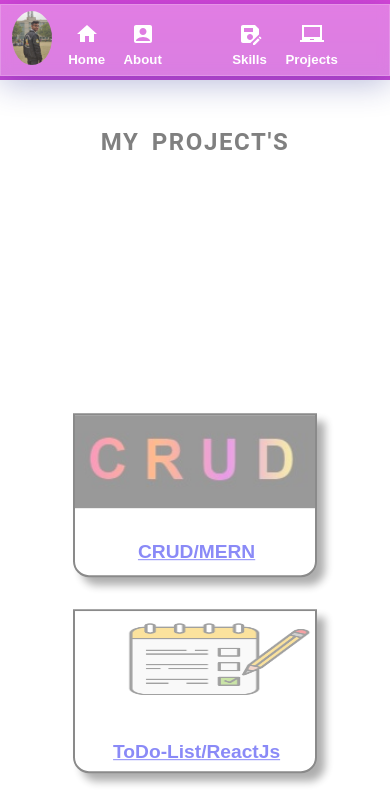
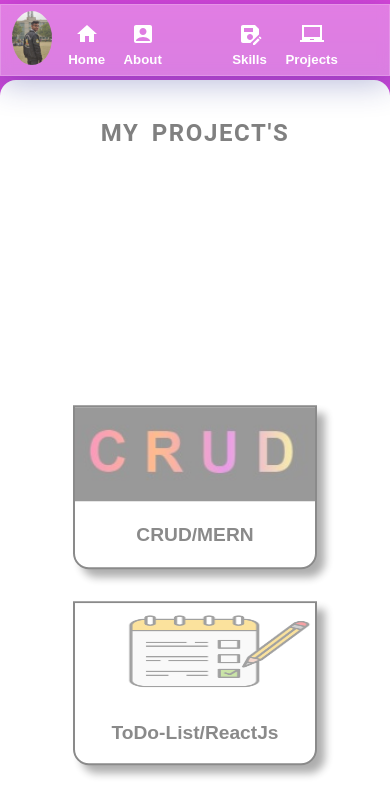
Before and after one commit to Sandeep-Khariwal/Portfolio, a React (Create React App) app: page /Projects in a window 390 px wide. Shown: the top 795 px of the page. Built offline with nearby package versions, Linux system fonts and the light colour scheme; a web font is replaced by a local one.

Commit message:
css changes

```diff
--- a/src/Components/Error.jsx
+++ b/src/Components/Error.jsx
@@ -2,7 +2,7 @@ import React from 'react'
 
 const Error = () => {
   return (
-    <section>
+    <section className='errorSection' >
       <div className='error' >
         <h1>Oops...!</h1>
         <h3>Something Went Wrong please Click on HOME.</h3>
--- a/src/Components/Projects.jsx
+++ b/src/Components/Projects.jsx
@@ -1,6 +1,5 @@
 import React from 'react'
 import {motion} from "framer-motion"
-import {Link} from "react-router-dom"
 
 import crud from "../images/crud.jpg"
 import apc from "../images/ApcLogo.jpg"
@@ -20,28 +19,28 @@ const Projects = () => {
 
        <div className='project' >
         <img src={crud} alt='not supported'/>
-        <h5><Link to="https://sandeep-khariwal.github.io/CRUD-App/" >CRUD/MERN</Link></h5>
+        <h5><a href="https://sandeep-khariwal.github.io/CRUD-App/" >CRUD/MERN</a></h5>
        </div>
 
 
        <div className='project' >
         <img src={todo} alt='not supported'/>
-        <h5><Link to="https://sandeep-khariwal.github.io/ToDo-List/" >ToDo-List/ReactJs</Link></h5>
+        <h5><a href="https://sandeep-khariwal.github.io/ToDo-List/" >ToDo-List/ReactJs</a></h5>
        </div>
 
        <div className='project' >
         <img src={calculator} alt='not supported'/>
-        <h5><Link to="https://sandeep-khariwal.github.io/Calculator-with-React/" >Calculator/React</Link></h5>
+        <h5><a href="https://sandeep-khariwal.github.io/Calculator-with-React/" >Calculator/React</a></h5>
        </div>
 
        <div className='project' >
         <img src={apc} alt='not supported'/>
-        <h5><Link to="https://sandeep-khariwal.github.io/APC-Society/" >Society Website</Link></h5>
+        <h5><a href="https://sandeep-khariwal.github.io/APC-Society/" >Society Website</a></h5>
        </div>
 
        <div className='project' >
         <img src={cart} alt='not supported'/>
-        <h5><Link to="https://sandeep-khariwal.github.io/Add-To-Cart/" >Cart-Redux/Toolkit</Link></h5>
+        <h5><a href="https://sandeep-khariwal.github.io/Add-To-Cart/" >Cart-Redux/Toolkit</a></h5>
        </div>
 
       </motion.div>
--- a/src/style/App.scss
+++ b/src/style/App.scss
@@ -10,9 +10,6 @@
     >h1{
         color: #fff;
         letter-spacing: 0.2rem;
-    }
-
-    >BeatLoader{
         justify-content: center;
         align-items: center;
     }
--- a/src/style/Projects.scss
+++ b/src/style/Projects.scss
@@ -1,10 +1,10 @@
 .myProjects{
-    margin: 0;
-    padding: 0;
+    margin: 1rem 0.5rem 0.5rem 0;
+    border-radius: 1rem;
     display: flex;
     flex-direction: column;
     background-color: white;
-    height: 100vh;
+    height: 100vmin;
 
     h1{
       margin-top: 1rem;
@@ -46,8 +46,9 @@
         width: 10rem;
         }
         >h5{
+          text-align: center;
+          >a{
             color: black;
-        text-align: center;
             font-size: 1rem;
             padding: 0.1rem;
             text-decoration: none;
@@ -55,32 +56,44 @@
         }
       }
     }
+}
 
 
 @media screen and (max-width:650px) {
-    .myProjects>.projects>.project{
+    .myProjects{
+      h1{
+        margin-block-start: 0.3em;
+    margin-block-end: 0.4em;
+      }
+      >.projects{
+        height: 90%;
+        flex-direction: column;
+        flex-wrap: wrap;
+        >.project{
           height: 7rem;
-    width: 7rem;
+          width: 8rem;
           >img{
-    height:5rem;
-    width: 7rem;
+          height:4rem;
+          width: 8rem;
           }
-    >h5{
-    font-size: 0.6rem;
+          >h5>a{
+          font-size: 0.8rem;
+          }
+      }
       }
     }
 }
 
 @media screen and (max-width:500px) {
     .myProjects>.projects>.project{
-    height: 5rem;
-    width: 5rem;
+    height: 6rem;
+    width: 6rem;
     >img{
     height:3rem;
-    width: 5rem;
+    width: 6rem;
     }
-    >h5{
-    font-size: 0.4rem;
+    >h5>a{
+    font-size: 0.6rem;
     }
 }
 }
@@ -105,7 +118,7 @@
             height:60%;
             width: 100%;
           }
-          >h5{
+          >h5>a{
             height:40%;
             width: 100%;
             font-size: 1.2rem;
--- a/src/style/error.scss
+++ b/src/style/error.scss
@@ -1,7 +1,10 @@
-section{
+.errorSection{
     display: flex;
+    background-color: white;
+    margin: 1rem 0.5rem 0 0 ;
 
     >.error{
+        width: 100%;
         display: flex;
         flex-direction: column;
         justify-content: center;
@@ -16,7 +19,6 @@ section{
         }
 
         >h3{
-            text-align: center;
             word-spacing: 0.4rem;
             letter-spacing: 0.1rem;
             color: black;
--- a/src/style/homeComponent.scss
+++ b/src/style/homeComponent.scss
@@ -76,10 +76,10 @@
     >a>button{
       width: 7rem;
       padding: 0.1rem;
+      text-align: center;
       >h3{
       text-align: center;
       width: 6rem;
-      padding: 0rem;
       font-size: 0.6rem;
       }
     }
@@ -101,7 +101,6 @@
     }
     >a>button{
       width: 7rem;
-      padding: 0.1rem;
       >h3{
       text-align: center;
       width: 6rem;
```
Lines whose indentation alone changed are shown as unchanged.
